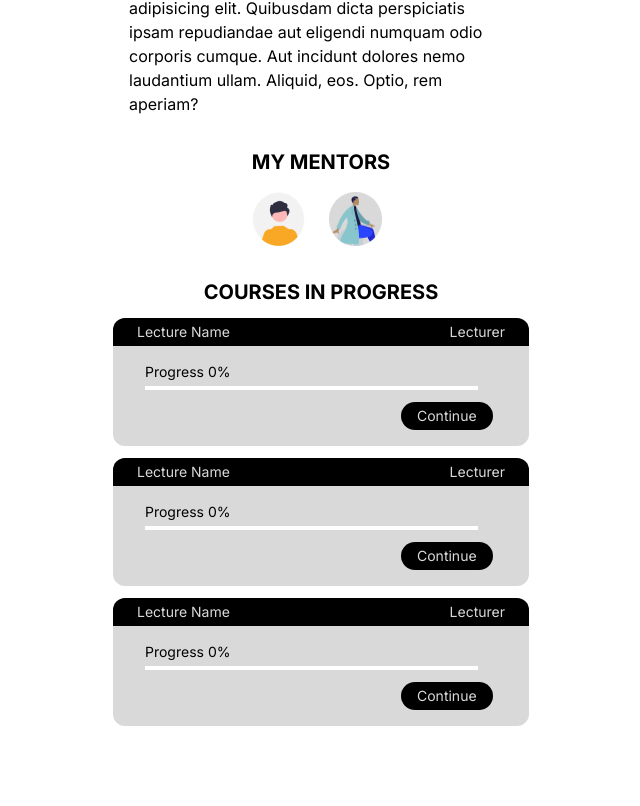
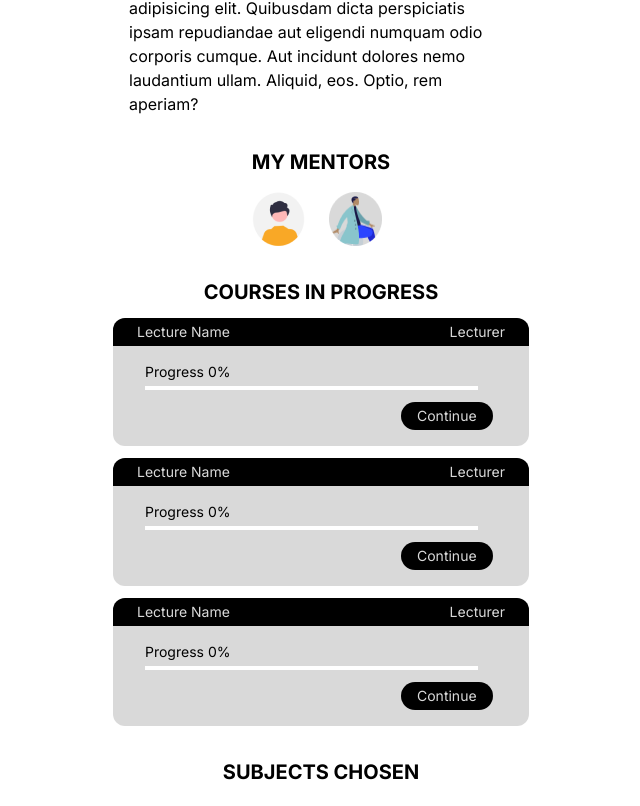
Before and after one commit to killerdroid99/collabothon-project, a Next.js app: page /1/profile in a window 1280 px wide. Shown: the part 406-1212 px from the top of the page, without its empty margins (319-959 px from the left). Before the commit the page ends 1132 px from the top, so only its background shows below. Built offline with nearby package versions, Linux system fonts and the light colour scheme.

Commit message:
Added subjects section to learner profile page

```diff
--- a/pages/[user]/profile.jsx
+++ b/pages/[user]/profile.jsx
@@ -8,7 +8,7 @@ import m1 from "../../public/Mentor1.png"
 import m2 from "../../public/Mentor2.png"
 
 function Profile() {
-  const { state, dispatch } = useContext(UserContext)
+  const { state } = useContext(UserContext)
   const router = useRouter()
   const handleClick = () => {
     if (state.email !== "" && state.email.includes("@")) {
@@ -17,7 +17,7 @@ function Profile() {
   }
 
   return (
-    <div className="flex flex-col items-center gap-8">
+    <div className="flex flex-col items-center gap-8 pb-5">
       <BackToHome />
       <div className="flex items-center gap-4 mt-12">
         <div>
@@ -87,7 +87,14 @@ function Profile() {
           </div>
         </div>
       </div>
-
+      <div className="space-y-3">
+        <h3 className="font-bold text-xl text-center w-full">SUBJECTS CHOSEN</h3>
+        {
+          state.subjects.map(sub => (
+            <div key={sub} className="py-1 px-2 bg-secondary border-2 border-black rounded-full text-center">{sub}</div>
+          ))
+        }
+      </div>
     </div>
   )
 }
```
